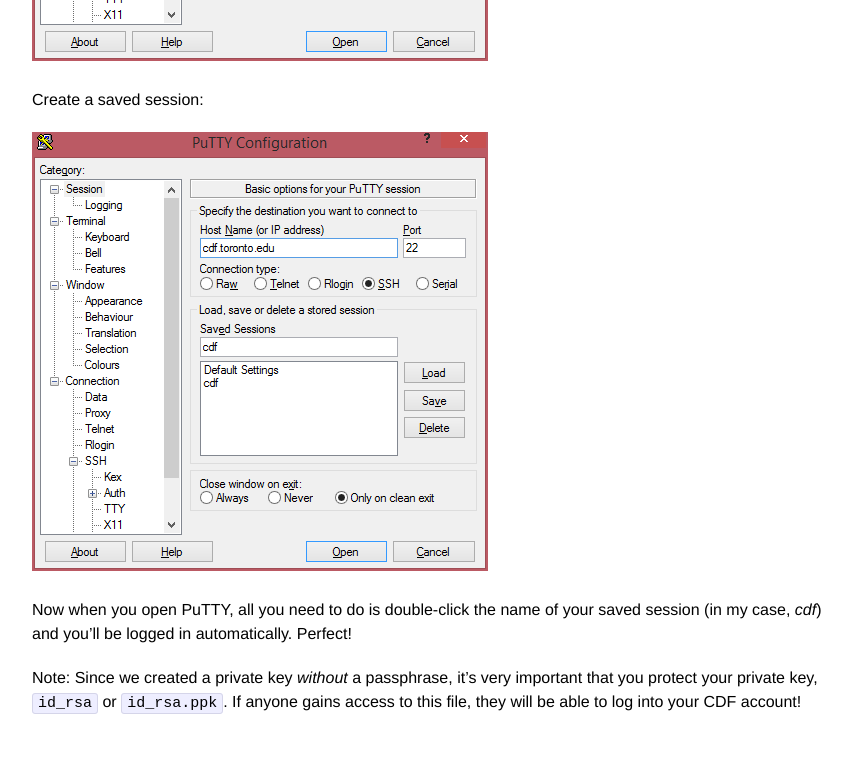
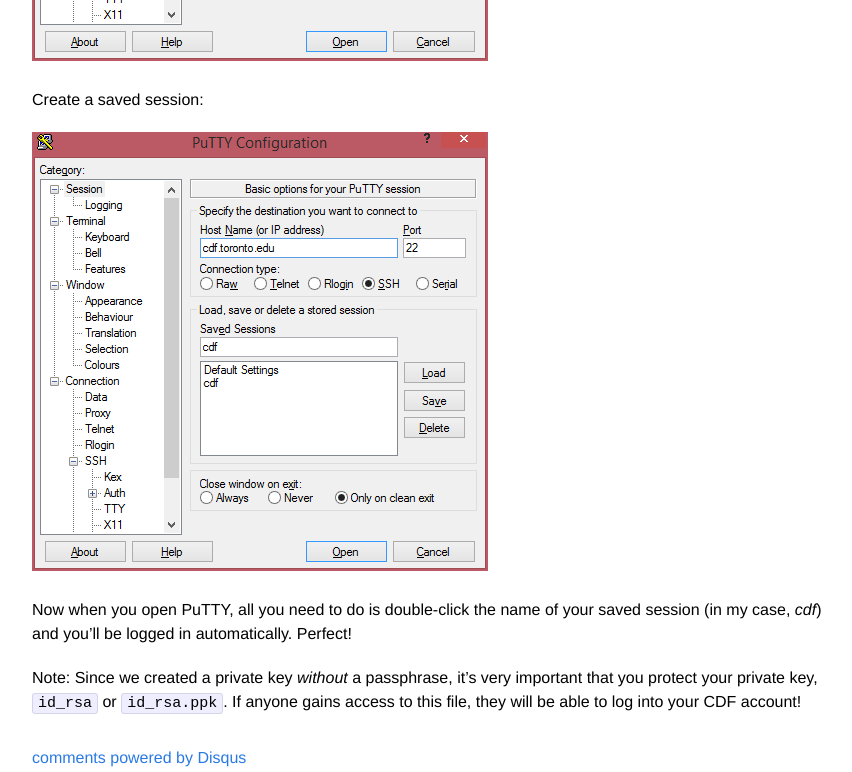
Before and after one commit to elliottsj/elliottsj.com, a Jekyll site: the page built from _posts/2014-01-19-public-key-authentication-on-cdf.md, in a window 1280 px wide and 900 px high, scrolled down 5164 px, cut to the strip 0-772 px from the top of the window. Shown: the whole strip, without its empty margins (208-1060 px from the left). Built offline with Jekyll 4.4.1, drawn with Linux system fonts in a browser that asks for light colours; Markdown is read by kramdown in place of the engine named in the settings; comment, search, counter and statistics services are not loaded.

Commit message:
Add Disqus comments

```diff
--- a/_layouts/post.html
+++ b/_layouts/post.html
@@ -12,4 +12,23 @@
   {{ content }}
   </article>
 
+  <section class="post-comments">
+    {% if page.comments %}
+      <div id="disqus_thread"></div>
+      <script type="text/javascript">
+        /* * * CONFIGURATION VARIABLES: EDIT BEFORE PASTING INTO YOUR WEBPAGE * * */
+        var disqus_shortname = 'spencerelliott';
+
+        /* * * DON'T EDIT BELOW THIS LINE * * */
+        (function() {
+          var dsq = document.createElement('script'); dsq.type = 'text/javascript'; dsq.async = true;
+          dsq.src = '//' + disqus_shortname + '.disqus.com/embed.js';
+          (document.getElementsByTagName('head')[0] || document.getElementsByTagName('body')[0]).appendChild(dsq);
+        })();
+      </script>
+      <noscript>Please enable JavaScript to view the <a href="http://disqus.com/?ref_noscript">comments powered by Disqus.</a></noscript>
+      <a href="http://disqus.com" class="dsq-brlink">comments powered by <span class="logo-disqus">Disqus</span></a>
+    {% endif %}
+  </section>
+
 </div>
```
Also changed, not shown: _posts/2014-01-19-public-key-authentication-on-cdf.md (+1 -0 lines), _posts/2014-09-27-csc309-deploying-the-right-way.md (+1 -0 lines).
